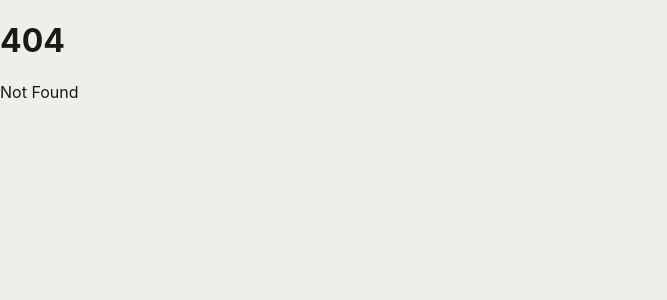
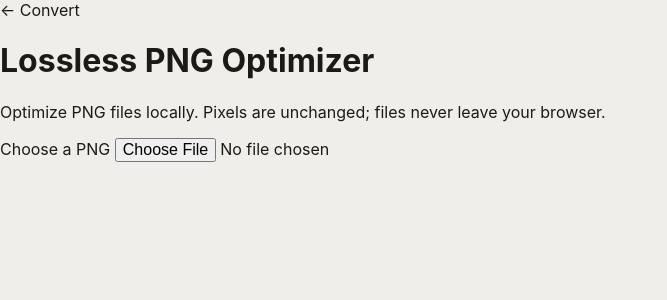
Before and after one commit to official-tisao/image.complianttools.com, a SvelteKit app in the folder apps/web/: page /lossless-optimize in a window 1280 px wide. Before the commit this address had no page. Shown: the top 300 px of the page, without its empty margins (0-667 px from the left). Built offline with nearby package versions, Linux system fonts and the light colour scheme.

Commit message:
feat(P2-18): deliver local PNG optimizer

```diff
--- /dev/null
+++ b/apps/web/src/routes/lossless-optimize/+page.svelte
@@ -0,0 +1,59 @@
+<script lang="ts">
+  import { createRaster, encodeRasterAsOptimisedPng } from '@complianttools/image-engine';
+  let status = $state('');
+  let error = $state('');
+  async function optimise(file: File | undefined) {
+    status = '';
+    error = '';
+    if (!file) return;
+    if (file.type !== 'image/png') {
+      error =
+        'PNG is supported now. JPEG and GIF lossless optimization remain unavailable until their pixel-identity verification is complete.';
+      return;
+    }
+    try {
+      const bitmap = await createImageBitmap(file);
+      const canvas = document.createElement('canvas');
+      canvas.width = bitmap.width;
+      canvas.height = bitmap.height;
+      const context = canvas.getContext('2d', { willReadFrequently: true });
+      if (!context) throw new Error('Your browser cannot create a local canvas.');
+      context.drawImage(bitmap, 0, 0);
+      bitmap.close();
+      const image = createRaster(
+        canvas.width,
+        canvas.height,
+        context.getImageData(0, 0, canvas.width, canvas.height).data,
+      );
+      const output = await encodeRasterAsOptimisedPng(image);
+      const url = URL.createObjectURL(new Blob([output], { type: 'image/png' }));
+      const download = document.createElement('a');
+      download.href = url;
+      download.download = `${file.name.replace(/\.png$/iu, '')}-optimized.png`;
+      download.click();
+      URL.revokeObjectURL(url);
+      status = `Optimized locally: ${file.size.toLocaleString()} → ${output.byteLength.toLocaleString()} bytes.`;
+    } catch (reason) {
+      error = reason instanceof Error ? reason.message : 'Unable to optimize this PNG.';
+    }
+  }
+</script>
+
+<svelte:head
+  ><title>Lossless PNG Optimizer — Image Compliant Tools</title><meta
+    name="description"
+    content="Optimize PNG files locally without changing pixels."
+  /><link rel="canonical" href="https://image.complianttools.com/lossless-optimize" /></svelte:head
+>
+<main>
+  <a href="/convert">← Convert</a>
+  <h1>Lossless PNG Optimizer</h1>
+  <p>Optimize PNG files locally. Pixels are unchanged; files never leave your browser.</p>
+  <label
+    >Choose a PNG <input
+      type="file"
+      accept="image/png"
+      onchange={(event) => void optimise(event.currentTarget.files?.[0])}
+    /></label
+  >{#if status}<p role="status">{status}</p>{/if}{#if error}<p role="alert">{error}</p>{/if}
+</main>
```
